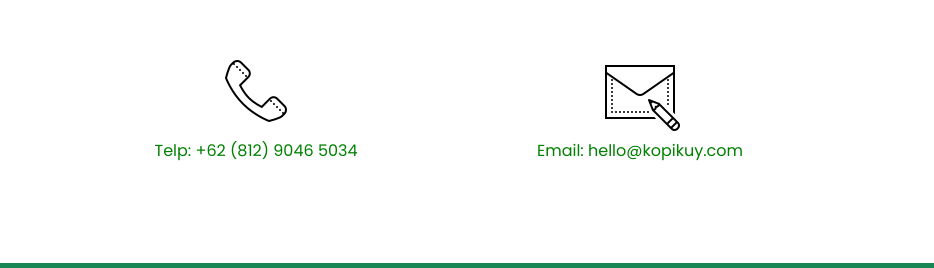
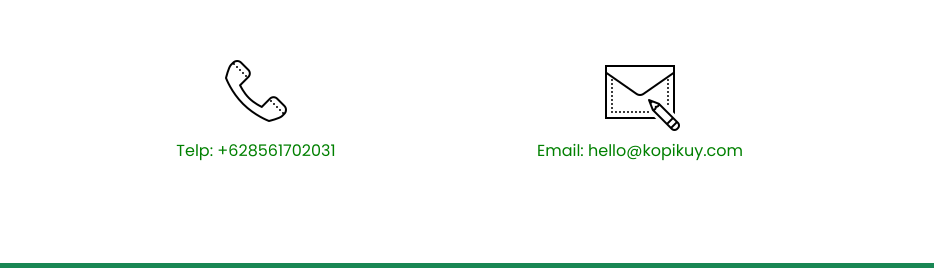
Before and after one commit to dendyeka/kopikuy, a plain HTML site: page index.html in a window 1280 px wide. Shown: the part 4420-4688 px from the top of the page, 0-934 px from the left. Drawn offline with Linux system fonts and the light colour scheme; grey boxes are pictures that could not be loaded.

Commit message:
Update index.html

```diff
--- a/index.html
+++ b/index.html
@@ -141,7 +141,7 @@
         </iframe>
         <div class="kontak">
             <img src="images/icon/icon_phone.png" alt="">
-            <p>Telp: +62 (812) 9046 5034</p>
+            <p>Telp: +628561702031</p>
         </div>
         <div class="kontak">
             <img src="images/icon/icon_mail.png" alt="">
```
